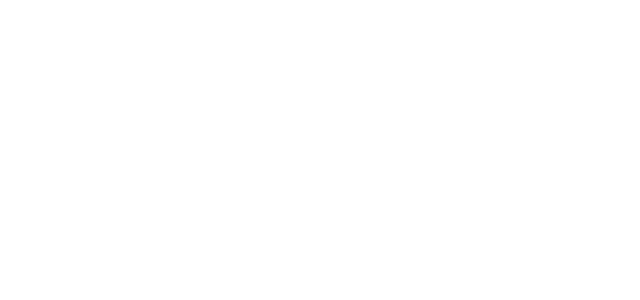
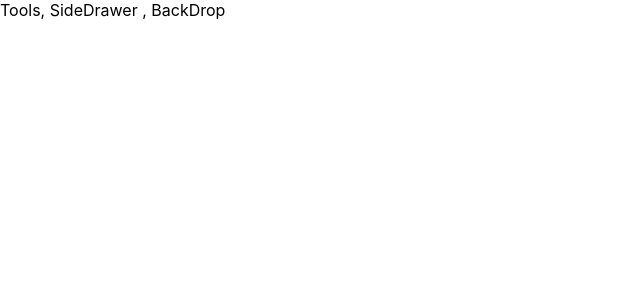
Before and after one commit to bcode2/udemy-react-the-complete-guide-incl-redux-the-burger-builder, a React (Create React App) app: page / in a window 1280 px wide. Shown: the top 300 px of the page, without its empty margins (0-640 px from the left). Built offline with nearby package versions, Linux system fonts and the light colour scheme.

Commit message:
include layout component  into the  main app file

```diff
--- a/src/App.js
+++ b/src/App.js
@@ -1,12 +1,15 @@
 import React from 'react';
 import logo from './logo.svg';
 import './App.css';
+import Layout from  './components/Layout/Layout'
 
 function App() {
   return (
+      <Layout>
     <div className="App">
 
     </div>
+      </Layout>
   );
 }
 
--- /dev/null
+++ b/src/components/Layout/Layout.js
@@ -0,0 +1,12 @@
+import React from 'react';
+import Aux from '../../hoc/Aux'
+const layout = (props) => (
+    <Aux>
+    <div>Tools, SideDrawer , BackDrop</div>
+    <main>
+        {props.children}
+    </main>
+    </Aux>
+);
+
+export default layout;
--- a/src/hoc/Aux.js
+++ b/src/hoc/Aux.js
@@ -0,0 +1,3 @@
+const aux = (props)=> props.children;
+
+export default  aux;
```
Also changed, not shown: src/components/Layout.js/Layout.js (deleted, +0 -7 lines).
